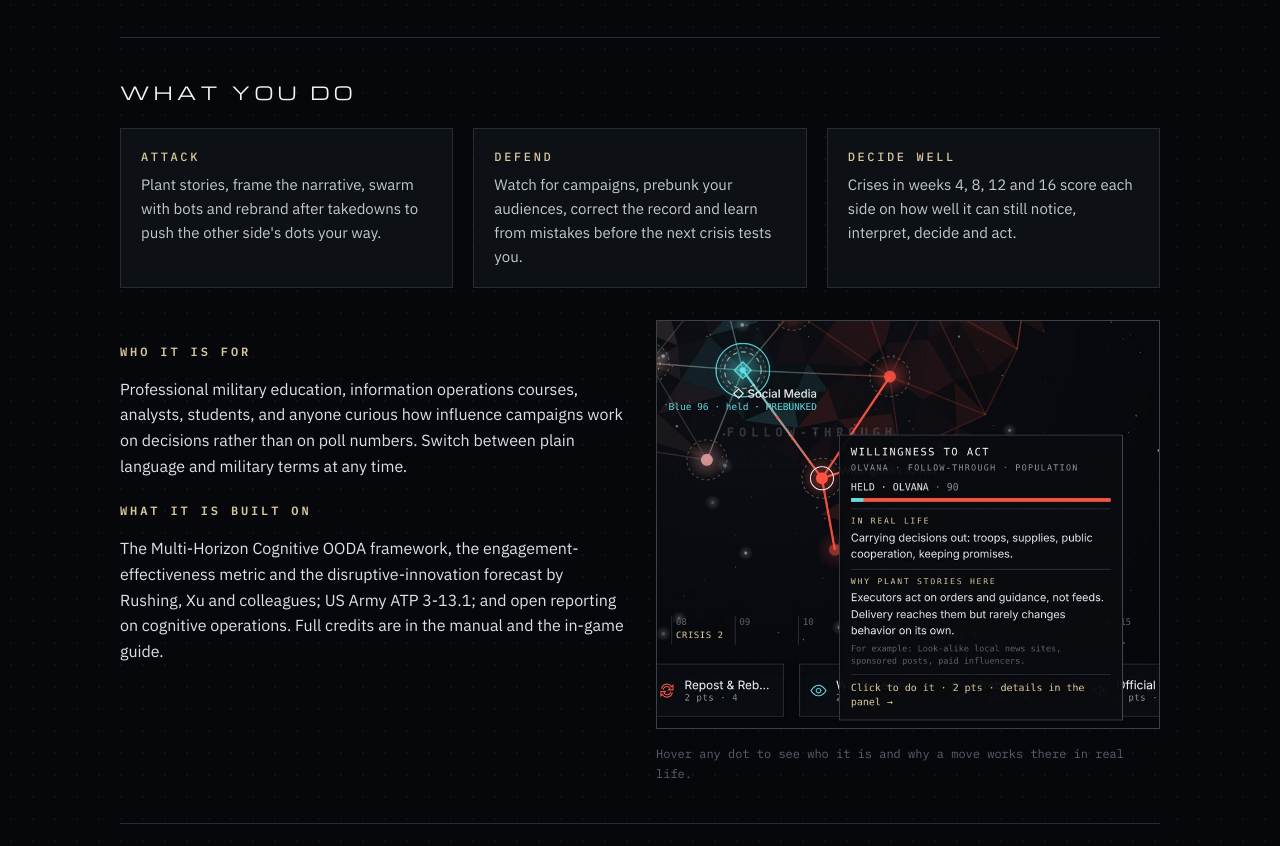
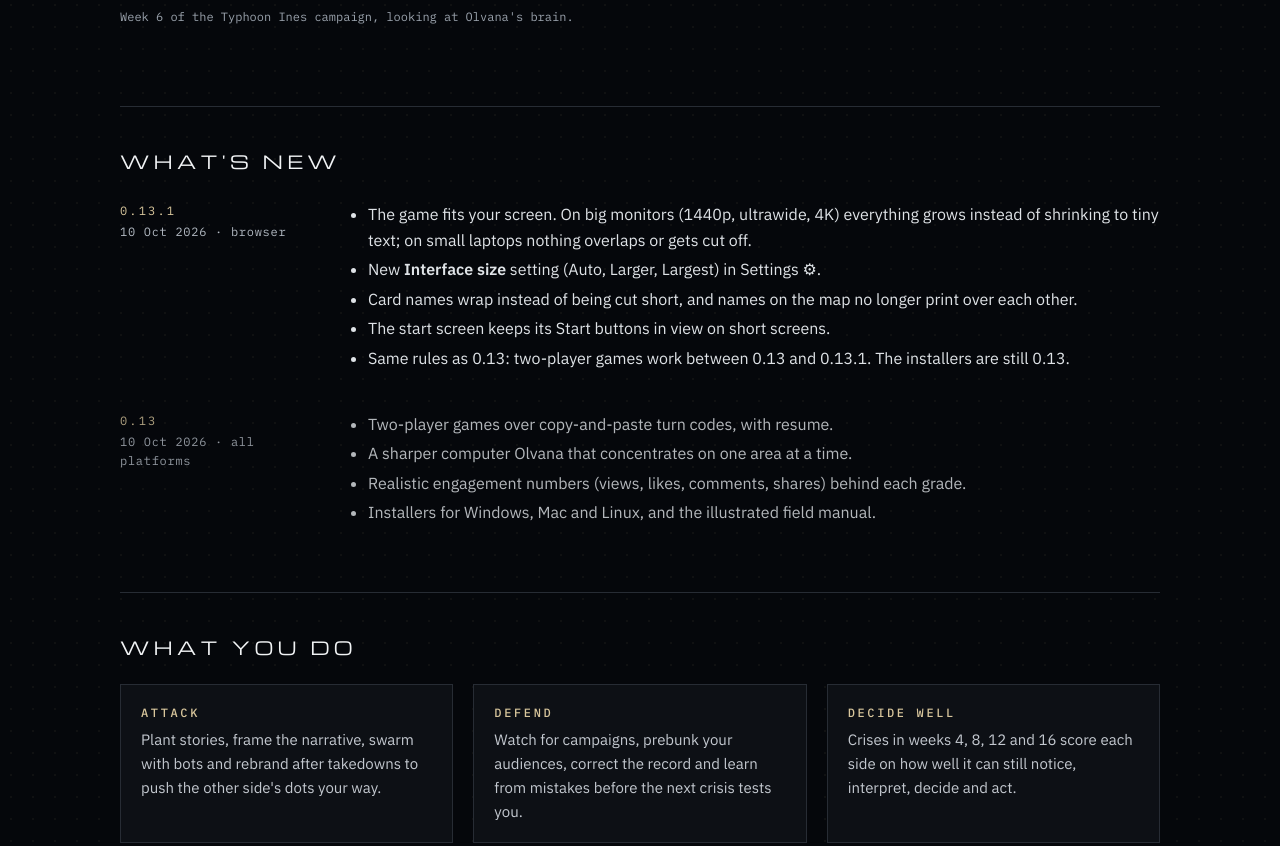
Before and after one commit to KW-Wargame/cognitive-terrain-releases-playtest, a plain HTML site: page index.html in a window 1280 px wide. Shown: the part 1326-2172 px from the top of the page. Drawn offline with nearby package versions, Linux system fonts and the light colour scheme.

Commit message:
Add a new-build banner and a What's new section; brighter grey text

```diff
--- a/index.html
+++ b/index.html
@@ -14,7 +14,7 @@
 :root{
   color-scheme: dark;
   --void:#05070b; --panel:#0d1015; --line:#272c34; --line2:#3a414b;
-  --ink:#dde1e6; --dim:#858d98; --faint:#59616c;
+  --ink:#eef0f2; --dim:#b3bac3; --faint:#9ba3ad;
   --sand:#d8c69c; --blue:#5fe3e8; --red:#ff5242;
   --display:'Michroma','Eurostile','Arial Narrow',sans-serif;
   --mono:'IBM Plex Mono',ui-monospace,Menlo,monospace;
@@ -64,7 +64,19 @@ code{font-family:var(--mono);font-size:13px;background:#12161c;border:1px solid
 footer{border-top:1px solid var(--line);padding:28px 0 48px;color:var(--faint);font-size:13px;}
 footer p{margin:6px 0;}
 img.inline{width:100%;height:auto;border:1px solid var(--line2);}
+.news{display:inline-flex;flex-wrap:wrap;align-items:center;gap:6px 12px;margin:0 0 26px;padding:9px 14px;border:1px solid var(--sand);
+  background:rgba(216,198,156,.07);color:var(--ink);text-decoration:none;font-size:14px;}
+.news:hover{background:rgba(216,198,156,.13);}
+.news b{font-family:var(--mono);font-size:11px;letter-spacing:.22em;color:#121314;background:var(--sand);padding:3px 8px;font-weight:600;}
+.news span{color:var(--sand);font-family:var(--mono);font-size:12px;letter-spacing:.08em;}
+.log{display:grid;grid-template-columns:200px 1fr;gap:10px 28px;margin:0;}
+.log dt{font-family:var(--mono);font-size:12px;letter-spacing:.18em;color:var(--sand);padding-top:3px;}
+.log dt small{display:block;color:var(--dim);letter-spacing:.06em;font-size:12px;margin-top:2px;}
+.log dd{margin:0 0 22px;color:#dfe3e7;}
+.log dd ul{margin:0;}
+.log dt.old,.log dd.old{opacity:.8;}
 @media (max-width:760px){
+  .log{grid-template-columns:1fr;gap:4px;}
   .grid2,.grid3{grid-template-columns:1fr;}
   .tag{display:none;}
   td.s{display:none;}
@@ -76,6 +88,7 @@ img.inline{width:100%;height:auto;border:1px solid var(--line2);}
 
 <main class="wrap">
   <div class="hero">
+    <a class="news" href="#whats-new"><b>NEW BUILD 0.13.1</b> The game now fits any screen, from small laptops to 4K monitors. <span>What's new ↓</span></a>
     <p class="kick">An educational wargame of cognitive warfare</p>
     <h1>No shots fired.<br><em>Sixteen weeks</em> to win a mind.</h1>
     <p class="lede">Blue and Olvana each try to cloud the other's judgment while keeping their own clear. The board is two decision-making systems drawn as star charts. Every dot is a newsroom, a cabinet, a crisis team or a public's trust. Four crises decide who comes out ahead.</p>
@@ -88,6 +101,27 @@ img.inline{width:100%;height:auto;border:1px solid var(--line2);}
     <img class="shot" src="images/board.jpg" alt="The game board: Olvana's brain as a red star chart, health bars for both sides, and the card bar at the bottom." width="1600" height="1000">
     <p class="cap">Week 6 of the Typhoon Ines campaign, looking at Olvana's brain.</p>
   </div>
+
+  <section id="whats-new">
+    <h2>What's new</h2>
+    <dl class="log">
+      <dt>0.13.1<small>10 Oct 2026 · browser</small></dt>
+      <dd><ul>
+        <li>The game fits your screen. On big monitors (1440p, ultrawide, 4K) everything grows instead of shrinking to tiny text; on small laptops nothing overlaps or gets cut off.</li>
+        <li>New <b>Interface size</b> setting (Auto, Larger, Largest) in Settings ⚙.</li>
+        <li>Card names wrap instead of being cut short, and names on the map no longer print over each other.</li>
+        <li>The start screen keeps its Start buttons in view on short screens.</li>
+        <li>Same rules as 0.13: two-player games work between 0.13 and 0.13.1. The installers are still 0.13.</li>
+      </ul></dd>
+      <dt class="old">0.13<small>10 Oct 2026 · all platforms</small></dt>
+      <dd class="old"><ul>
+        <li>Two-player games over copy-and-paste turn codes, with resume.</li>
+        <li>A sharper computer Olvana that concentrates on one area at a time.</li>
+        <li>Realistic engagement numbers (views, likes, comments, shares) behind each grade.</li>
+        <li>Installers for Windows, Mac and Linux, and the illustrated field manual.</li>
+      </ul></dd>
+    </dl>
+  </section>
 
   <section>
     <h2>What you do</h2>
```
